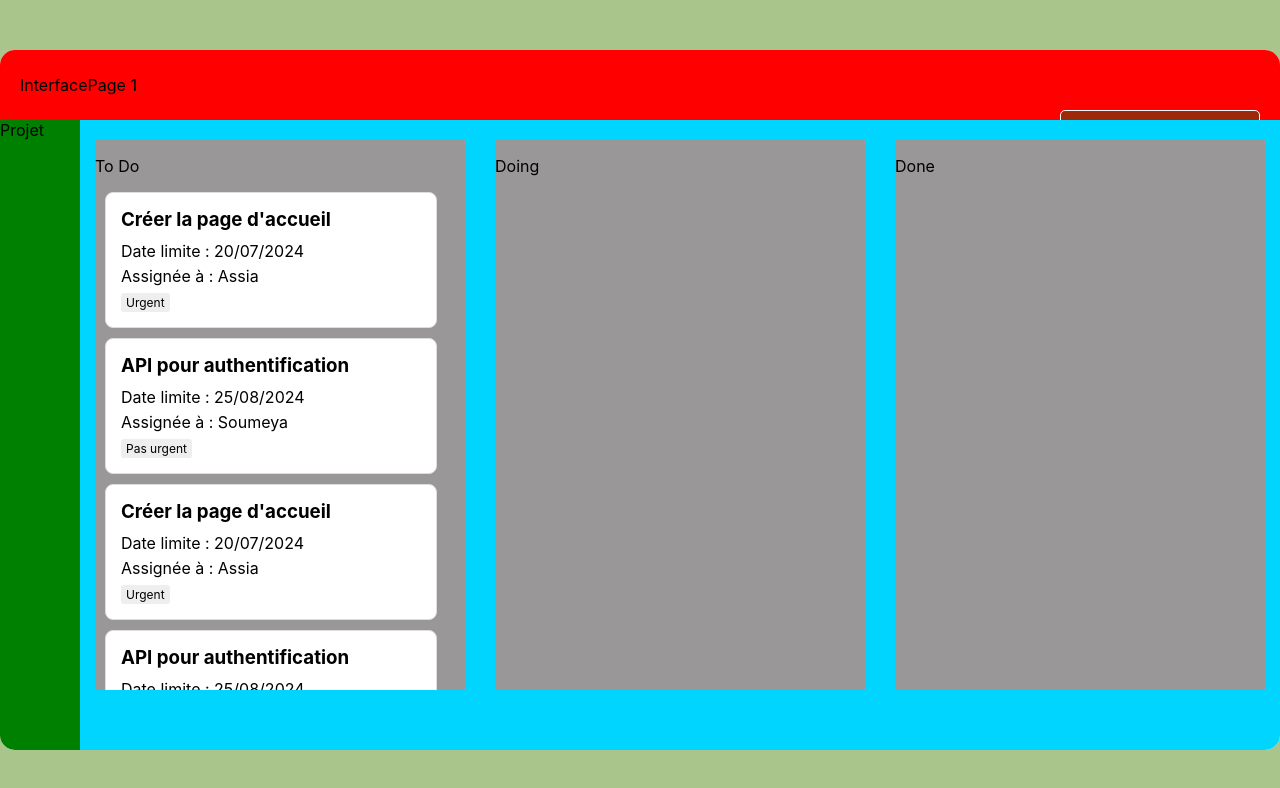
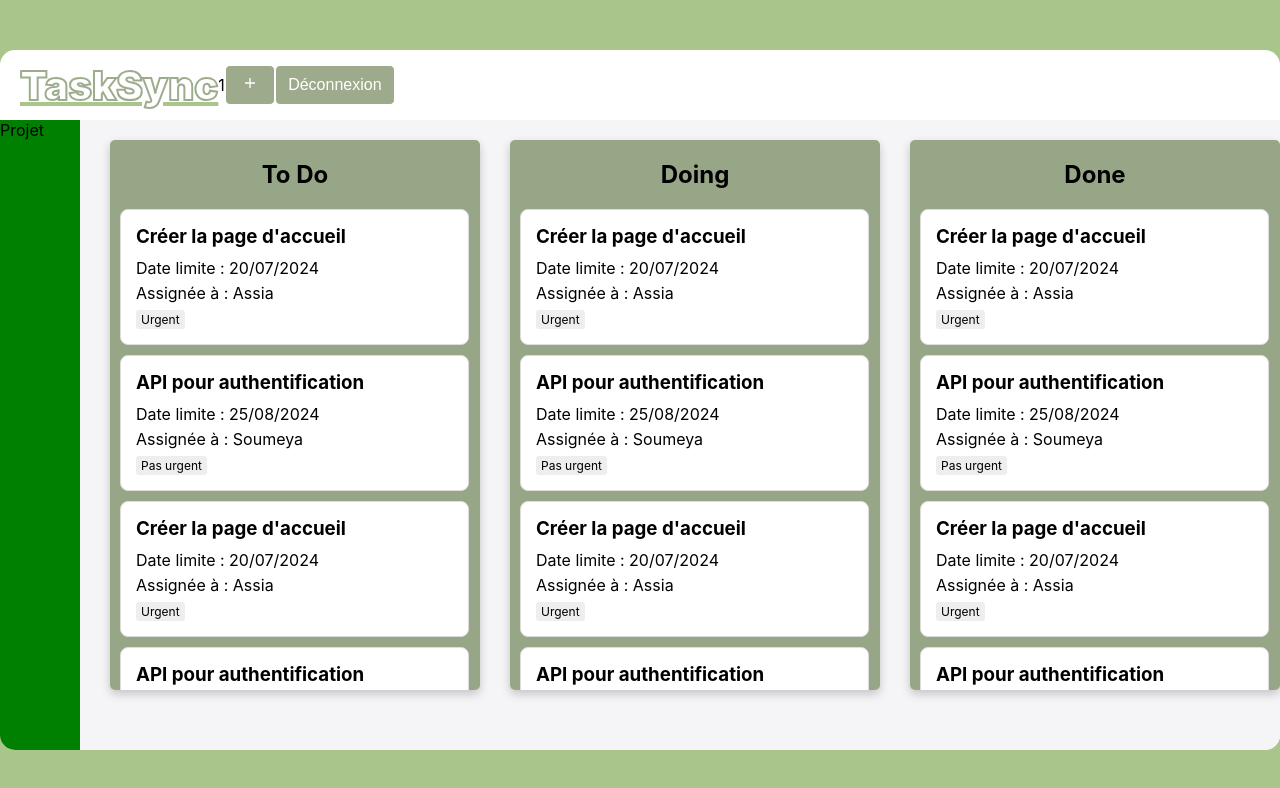
Before and after one commit to OthmaneB-Pro/TaskSync, a React (Create React App) app: page /interface/1 in a window 1280 px wide. Shown: the top 788 px of the page. Built offline with nearby package versions, Linux system fonts and the light colour scheme.

Commit message:
💄 Interface : adding style and Icon

```diff
--- a/src/components/pages/interfaceMain/InterfaceStatus.tsx
+++ b/src/components/pages/interfaceMain/InterfaceStatus.tsx
@@ -5,21 +5,23 @@ export default function InterfaceStatus() {
   return (
     <InterfaceStyled className="interface">
       <div className="list">
-        <p>To Do</p>
+        <h2>To Do</h2>
         <TaskCard />
       </div>
       <div className="list">
-        <p>Doing</p>
+        <h2>Doing</h2>
+        <TaskCard />
       </div>
       <div className="list">
-        <p>Done</p>
+        <h2>Done</h2>
+        <TaskCard />
       </div>
     </InterfaceStyled>
   );
 }
 
 const InterfaceStyled = styled.div`
-  background-color: #00d5ff;
+  background-color: #F5F5F7;
   flex-grow: 1;
   width: 100%;
   display: grid;
@@ -27,10 +29,17 @@ const InterfaceStyled = styled.div`
   .list {
     width: 370px;
     height: 550px;
-    background-color: #999797;
-    margin-left: 15px;
+    border-radius: 5px;
+    background-color: #3755167d;
+    margin-left: 30px;
     margin-top: 20px;
     overflow-y: scroll;
     scrollbar-width: none;
+    box-shadow: 0px 4px 10px rgba(0, 0, 0, 0.2);
+
+    h2{
+        display: flex;
+        justify-content: center;
+    }
   }
 `;
--- a/src/components/pages/interfaceMain/Navbar.tsx
+++ b/src/components/pages/interfaceMain/Navbar.tsx
@@ -1,14 +1,23 @@
 import ButtonPrimary from "../../reusable-ui/ButtonPrimary";
 import { useNavigate, useParams } from "react-router";
 import styled from "styled-components";
+import Title from "../../reusable-ui/Title";
+import { IoMdAdd } from "react-icons/io";
 
 export default function Navbar() {
   const { username } = useParams();
   const navigate = useNavigate();
   return (
     <NavbarStyled>
-      InterfacePage {username}
+      <Title label="TaskSync" /> {username}
       <ButtonPrimary
+        className="button-add"
+        label={""}
+        Icon={<IoMdAdd />}
+        onClick={() => {}}
+      />
+      <ButtonPrimary
+        className="button-deconnexion"
         label="Déconnexion"
         onClick={() => {
           navigate("/");
@@ -19,12 +28,23 @@ export default function Navbar() {
 }
 
 const NavbarStyled = styled.div`
-  background-color: red;
   height: 70px;
   width: 100%;
   display: flex;
-  justify-content: space-between;
   align-items: center;
   padding: 0 20px;
   box-sizing: border-box;
+
+  .button-deconnexion {
+    margin-top: 0;
+    padding: 5px;
+    width: 120px;
+    height: 40px;
+  }
+  .button-add {
+    margin-top: 0;
+    padding: 5px;
+    width: 50px;
+    height: 40px;
+  }
 `;
--- a/src/components/reusable-ui/ButtonPrimary.tsx
+++ b/src/components/reusable-ui/ButtonPrimary.tsx
@@ -3,10 +3,22 @@ import styled from "styled-components";
 type ButtonPrimaryType = {
   label: string;
   onClick: (event: React.MouseEvent<HTMLButtonElement, MouseEvent>) => void;
+  className?: string;
+  Icon?: JSX.Element;
 };
 
-export default function ButtonPrimary({ onClick, label }: ButtonPrimaryType) {
-  return <ButtonPrimaryStyled onClick={onClick}>{label}</ButtonPrimaryStyled>;
+export default function ButtonPrimary({
+  onClick,
+  label,
+  className,
+  Icon,
+}: ButtonPrimaryType) {
+  return (
+    <ButtonPrimaryStyled onClick={onClick} className={className}>
+      {Icon && Icon}
+      {label}
+    </ButtonPrimaryStyled>
+  );
 }
 
 const ButtonPrimaryStyled = styled.button`
--- a/src/components/reusable-ui/TaskCard.tsx
+++ b/src/components/reusable-ui/TaskCard.tsx
@@ -62,9 +62,10 @@ const CardStyled = styled.div`
   border-radius: 8px;
   padding: 15px;
   margin: 10px;
-  width: 300px;
+  width: 317px;
   cursor: pointer;
   transition: box-shadow 0.3s ease;
+
 
   .task-header {
     h3 {
--- a/src/fakeData/fakeTask.tsx
+++ b/src/fakeData/fakeTask.tsx
@@ -18,7 +18,7 @@ export const tasks = [
       status: "To Do",
     },
     {
-        id: 1,
+        id: 3,
         title: "Créer la page d'accueil",
         description: "Finaliser la conception de la page d'accueil avec toutes les sections.",
         dueDate: "20/07/2024",
@@ -27,7 +27,7 @@ export const tasks = [
         status: "To Do",
       },
       {
-        id: 2,
+        id: 4,
         title: "API pour authentification",
         description: "Développer l'API pour la gestion des tokens JWT.",
         dueDate: "25/08/2024",
```
